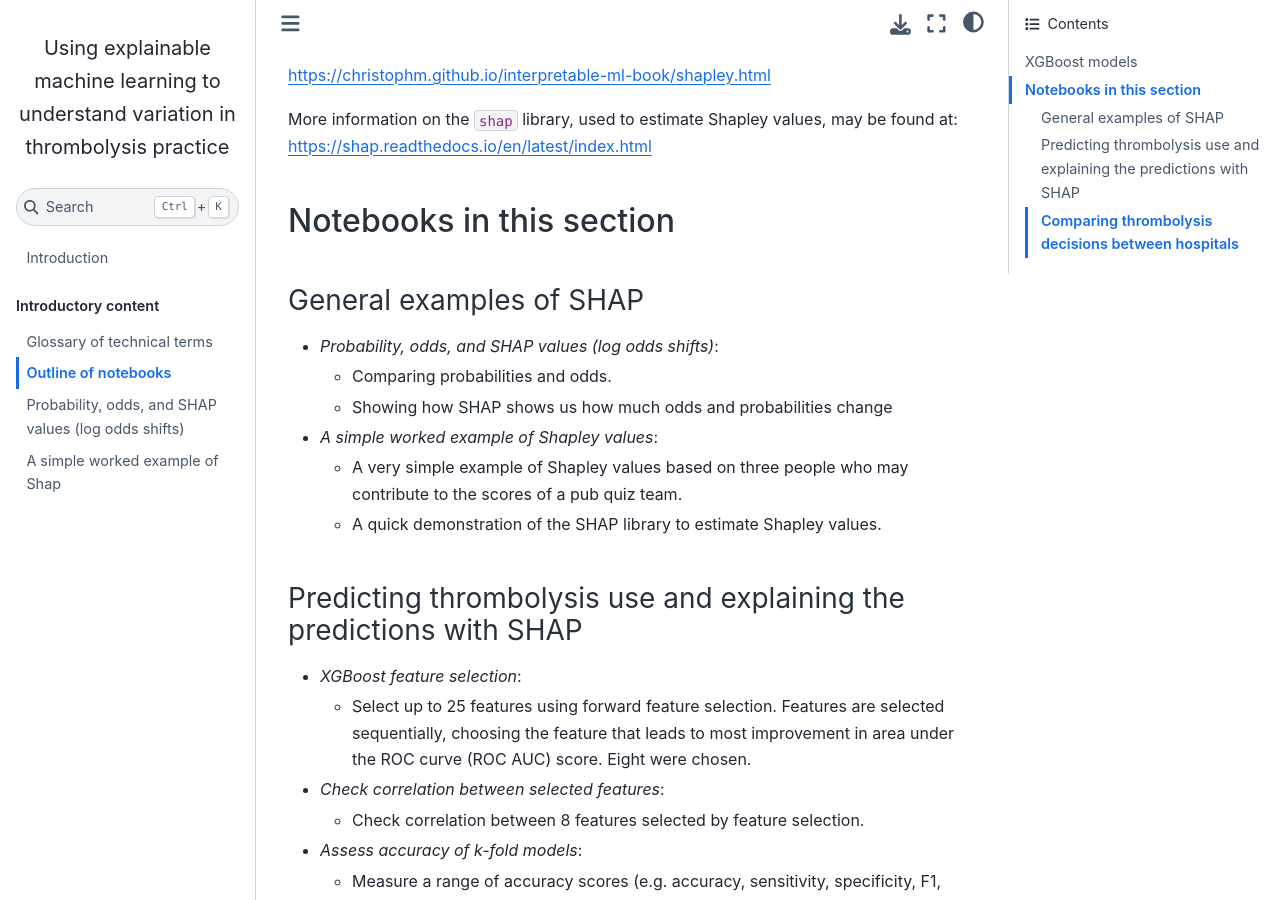
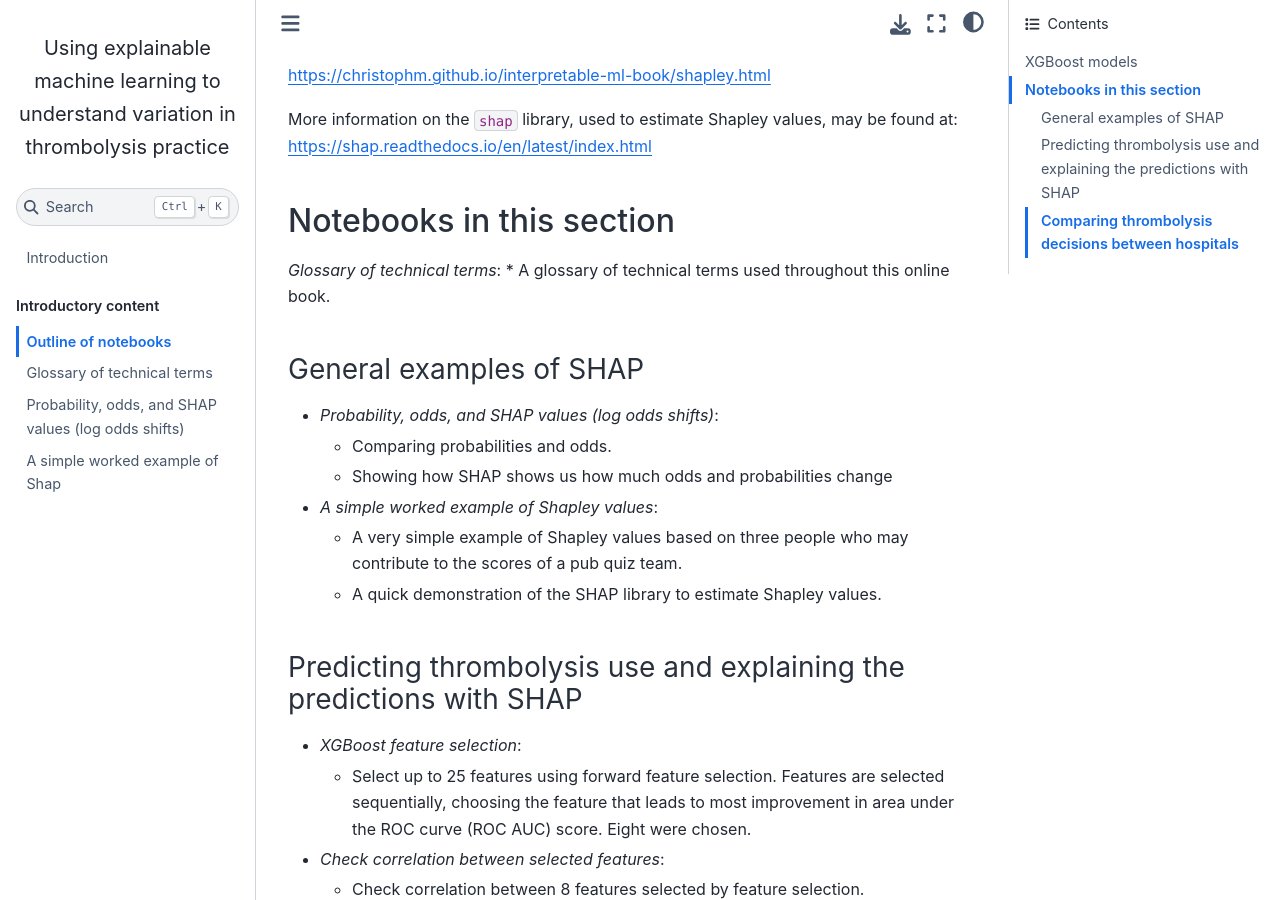
Before and after one commit to samuel-book/samuel_shap_paper_1, a Jupyter Book: the page built from xgb_with_feature_selection/outline.md, in a window 1280 px wide and 900 px high, scrolled down 861 px. Built offline with Jupyter Book 1.0.4 settings and Sphinx 7.4.7 and the Sphinx Book theme 1.1.4, drawn with Linux system fonts in a browser that asks for light colours; pages that are not in the unit, such as notebooks, are missing from menus; some of the changed text lies outside the part shown.

Commit message:
Amend order

```diff
--- a/_toc.yml
+++ b/_toc.yml
@@ -3,8 +3,8 @@ root: introduction/intro
 parts:
 - caption: Introductory content
   chapters:
+  - file: xgb_with_feature_selection/outline
   - file: glossary
-  - file: xgb_with_feature_selection/outline
   - file: introduction/odds_prob
   - file: shap_worked_example
 - caption: Predicting thrombolysis use and explaining the predictions with Shap
--- a/xgb_with_feature_selection/outline.md
+++ b/xgb_with_feature_selection/outline.md
@@ -28,6 +28,9 @@ https://christophm.github.io/interpretable-ml-book/shapley.html
 More information on the `shap` library, used to estimate Shapley values, may be found at: https://shap.readthedocs.io/en/latest/index.html
 
 ## Notebooks in this section
+
+*Glossary of technical terms*:
+    * A glossary of technical terms used throughout this online book.
 
 ### General examples of SHAP
 
```
